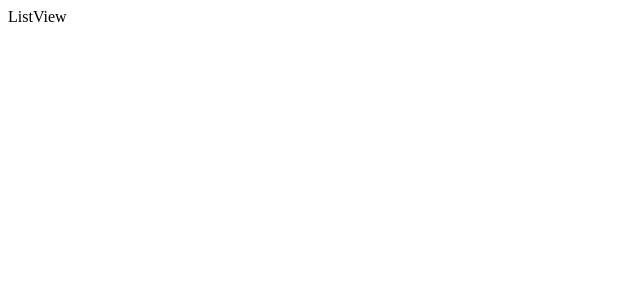
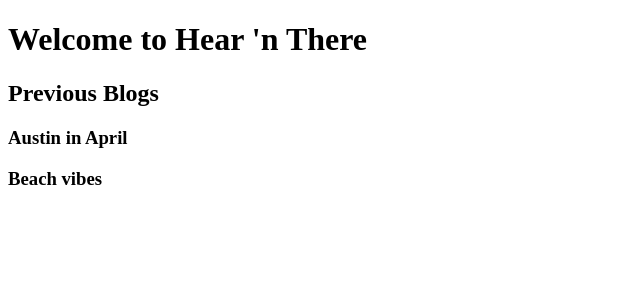
Before and after one commit to aidanliddiard/structured-react-app, a React app: page /blogs in a window 1280 px wide. Shown: the top 300 px of the page, without its empty margins (0-640 px from the left). Built offline with nearby package versions, Linux system fonts and the light colour scheme.

Commit message:
mock data rendering

```diff
--- /dev/null
+++ b/MockBlogData.js
@@ -0,0 +1,25 @@
+export const blogData =
+  [
+    {
+      id: 0,
+      user_id: 'xxxx',
+      location: 'austin, tx',
+      start_date: '04/01/2022',
+      end_date: '04/19/2022',
+      weather: 'sunny',
+      images: 'xxx',
+      description: 'austin is hot and has lots of bugs, but the tex mex is killer.',
+      title: 'Austin in April'
+    },
+    {
+      id: 1,
+      user_id: 'xxxy',
+      location: 'oahu, hi',
+      start_date: '04/19/2022',
+      end_date: '04/23/2022',
+      weather: 'sunny',
+      images: 'xxx',
+      description: 'ocean, beaches, mountains, and drinks. Plus you can swim with a sea turtle!',
+      title: 'Beach vibes'
+    }
+  ];
--- a/src/views/ListView.jsx
+++ b/src/views/ListView.jsx
@@ -1,5 +1,21 @@
-import React from 'react';
+import React, { useState } from 'react';
+import { useEffect } from 'react';
+import { blogData } from '../../MockBlogData';
 
 export default function ListView() {
-  return <div>ListView</div>;
+  const [blogs, setBlogs] = useState([]);
+
+  useEffect(() => {
+    setBlogs(blogData);
+  }, []);
+
+  return (
+    <>
+      <h1>Welcome to Hear 'n There</h1>
+      <h2>Previous Blogs</h2>
+      {blogs.map((blog) => (
+        <h3 key={blog.id}>{blog.title}</h3>
+      ))}
+    </>
+  );
 }
```
Also changed, not shown: src/assets/MockBlogData.js (deleted, +0 -24 lines).
